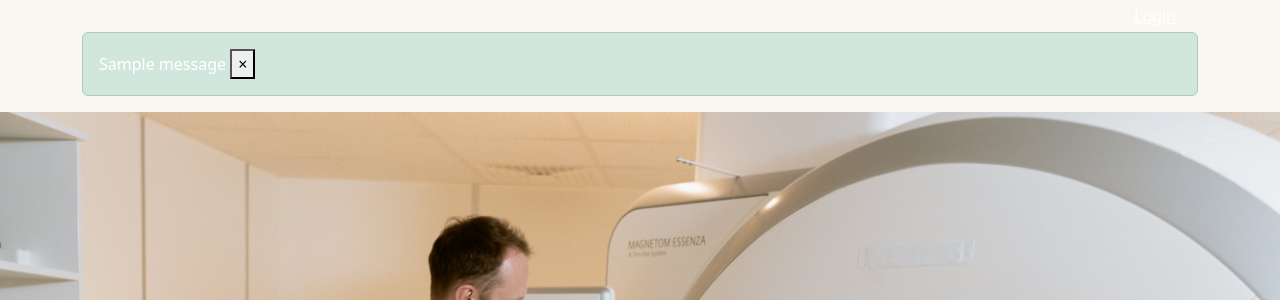
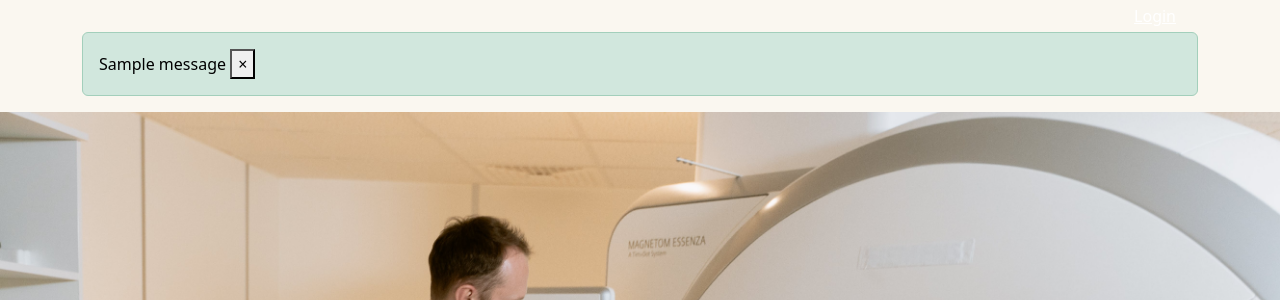
Before and after one commit to bardack134/CRUD-HOSPITAL, a Django app: page / in a window 1280 px wide. Shown: the top 300 px of the page. Run offline with Django 3.2, Linux system fonts and the light colour scheme; tables that the repository leaves empty hold one stand-in row (values such as "Sample post"); one stand-in notice (Sample message) is shown; some libraries are stand-ins or nearby versions.

Commit message:
font color changes

```diff
--- a/autenticacion/templates/login/login.html
+++ b/autenticacion/templates/login/login.html
@@ -20,7 +20,7 @@
     {% for message in messages %}
     <div class="container">
 
-      <div class="alert alert-{{ message.tags }} alert-dismissible text-white">
+      <div class="alert alert-{{ message.tags }} alert-dismissible text-black">
         {{ message }}
       <!-- Botón para cerrar la alerta -->
     <button type="button" class="close" data-dismiss="alert" aria-label="Close">
```
